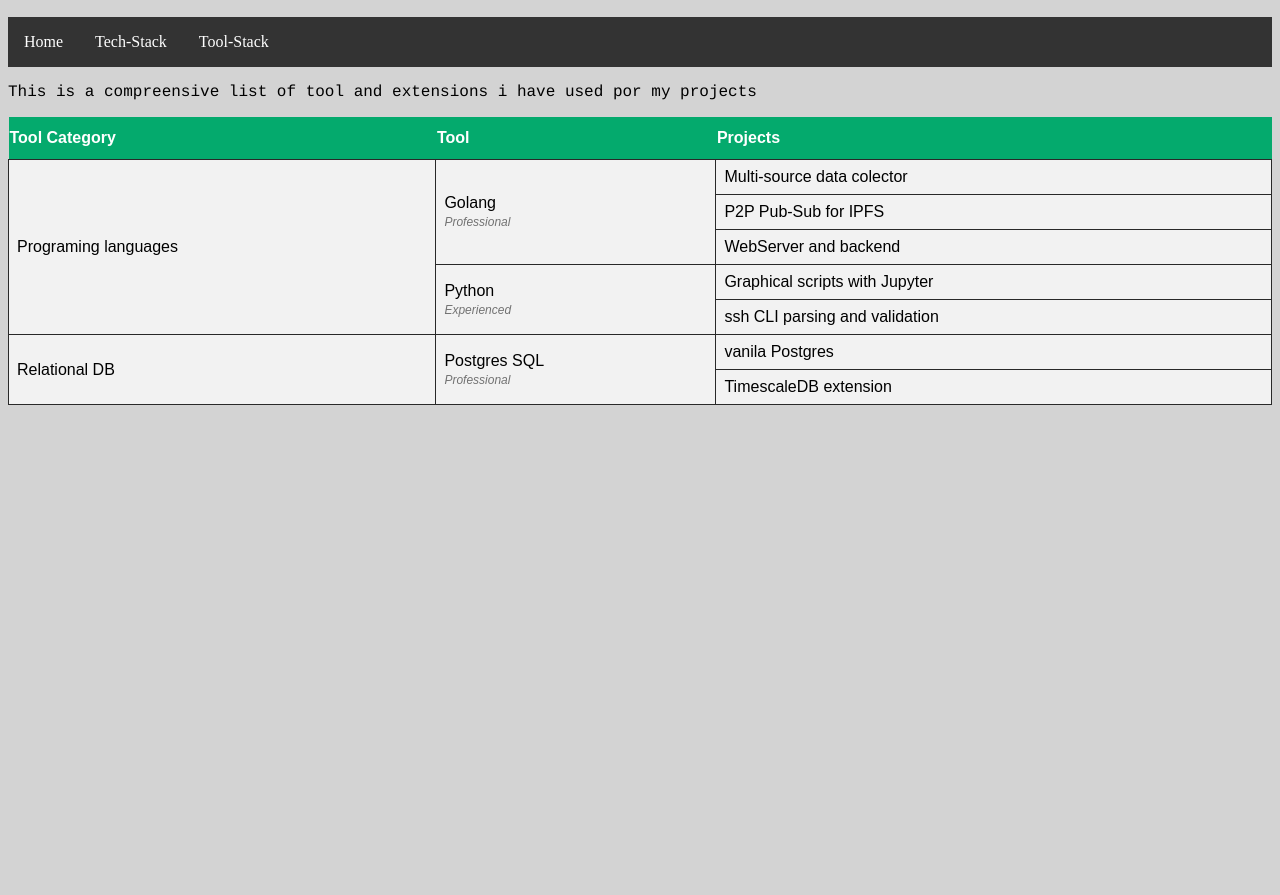
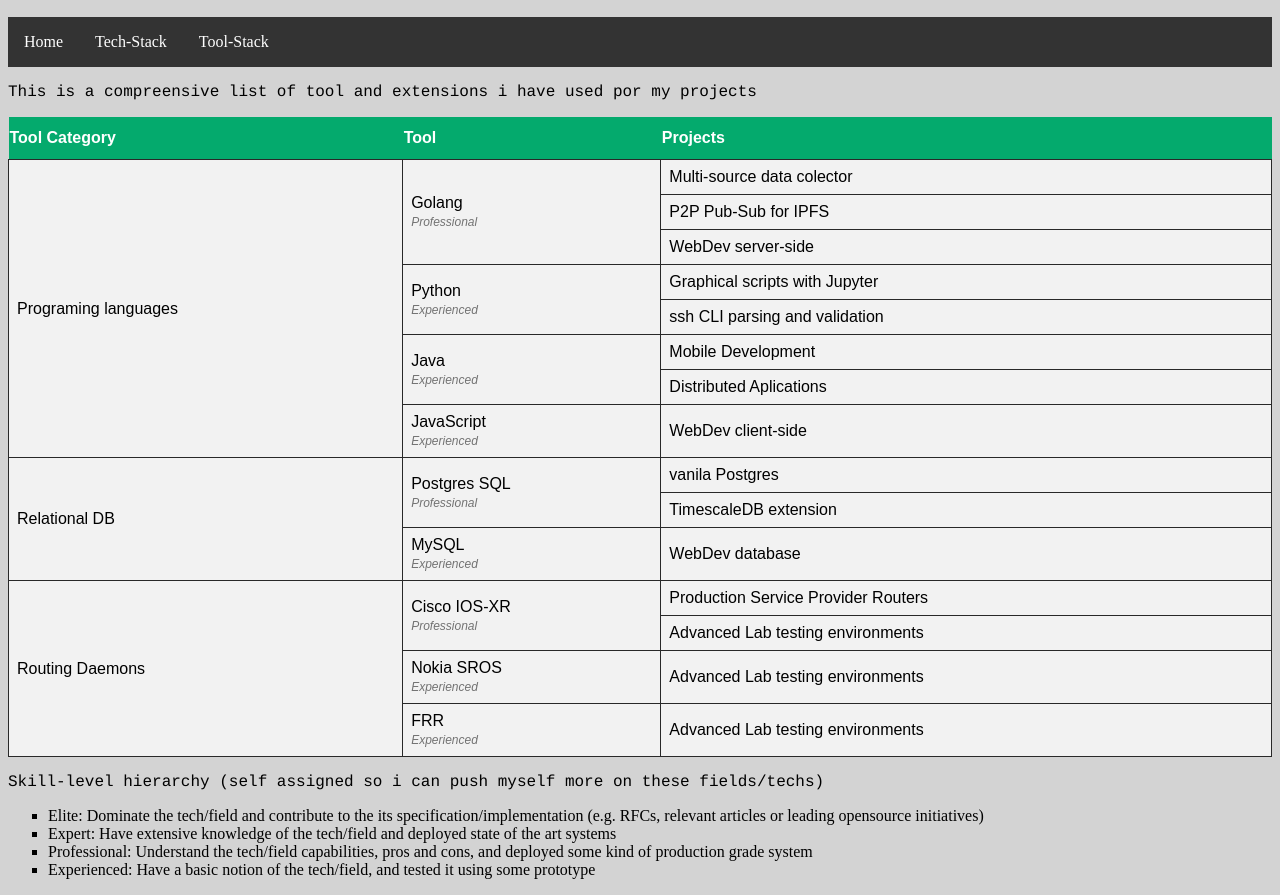
Before and after one commit to pedroaston/pedroaston.github.io, a plain HTML site: page tool-stack.html in a window 1280 px wide. Shown: the part 57-952 px from the top of the page. Before the commit the page ends 800 px from the top, so only its background shows below. Drawn offline with Linux system fonts and the light colour scheme.

Commit message:
updating site

```diff
--- a/styles.css
+++ b/styles.css
@@ -23,12 +23,16 @@
     color: gray;
 }
 
-ul {
+#navbar {
     list-style-type: none;
     margin: 0;
     padding: 0;
     overflow: hidden;
     background-color: #333333;
+}
+
+#skill-list {
+    list-style-type: square;
 }
 
 #bar {
--- a/tool-stack.html
+++ b/tool-stack.html
@@ -7,7 +7,7 @@
     </head>
     <body>
         <h1>Welcome to My Github Landing Page</h1>
-        <ul>
+        <ul id="navbar">
             <li id="bar"><a href="index.html">Home</a></li>
             <li id="bar"><a href="tech-stack.html">Tech-Stack</a></li>
             <li id="bar"><a href="">Tool-Stack</a></li>
@@ -20,7 +20,7 @@
                 <th>Projects</th>
             </tr>
             <tr>
-                <td rowspan="5">Programing languages</td>
+                <td rowspan="8">Programing languages</td>
                 <td rowspan="3">
                     <span>Golang<br></span>
                     <span id="skill">Professional</span>
@@ -31,7 +31,7 @@
                 <td>P2P Pub-Sub for IPFS</td>
             </tr>
             <tr>
-                <td>WebServer and backend</td>
+                <td>WebDev server-side</td>
             </tr>
             <tr>
                 <td rowspan="2">
@@ -44,7 +44,24 @@
                 <td>ssh CLI parsing and validation</td>
             </tr>
             <tr>
-                <td rowspan="2">Relational DB</td>
+                <td rowspan="2">
+                    <span>Java<br></span>
+                    <span id="skill">Experienced</span>
+                </td>
+                <td>Mobile Development</td>
+            </tr>
+            <tr>
+                <td>Distributed Aplications</td>
+            </tr>
+            <tr>
+                <td>
+                    <span>JavaScript<br></span>
+                    <span id="skill">Experienced</span>
+                </td>
+                <td>WebDev client-side</td>
+            </tr>
+            <tr>
+                <td rowspan="3">Relational DB</td>
                 <td rowspan="2">
                     <span>Postgres SQL<br></span>
                     <span id="skill">Professional</span>
@@ -54,7 +71,46 @@
             <tr>
                 <td>TimescaleDB extension</td>
             </tr>
+            <tr>
+                <td>
+                    <span>MySQL<br></span>
+                    <span id="skill">Experienced</span>
+                </td>
+                <td>WebDev database</td>
+            </tr>
+            <tr>
+                <td rowspan="4">Routing Daemons</td>
+                <td rowspan="2">
+                    <span>Cisco IOS-XR<br></span>
+                    <span id="skill">Professional</span>
+                </td>
+                <td>Production Service Provider Routers</td>
+            </tr>
+            <tr>
+                <td>Advanced Lab testing environments</td>
+            </tr>
+            <tr>
+                <td>
+                    <span>Nokia SROS<br></span>
+                    <span id="skill">Experienced</span>
+                </td>
+                <td>Advanced Lab testing environments</td>
+            </tr>
+            <tr>
+                <td>
+                    <span>FRR<br></span>
+                    <span id="skill">Experienced</span>
+                </td>
+                <td>Advanced Lab testing environments</td>
+            </tr>
         </table>
+        <p>Skill-level hierarchy (self assigned so i can push myself more on these fields/techs)</p>
+        <ul id="skill-list">
+            <li>Elite: Dominate the tech/field and contribute to the its specification/implementation (e.g. RFCs, relevant articles or leading opensource initiatives)</li>
+            <li>Expert: Have extensive knowledge of the tech/field and deployed state of the art systems</li>
+            <li>Professional: Understand the tech/field capabilities, pros and cons, and deployed some kind of production grade system</li>
+            <li>Experienced: Have a basic notion of the tech/field, and tested it using some prototype</li>
+        </ul>
         <script type="text/javascript" src="tool-stack.js"></script>
     </body>
 </html>
```
Also changed, not shown: index.html (+1 -1 lines), tech-stack.html (+16 -2 lines).
